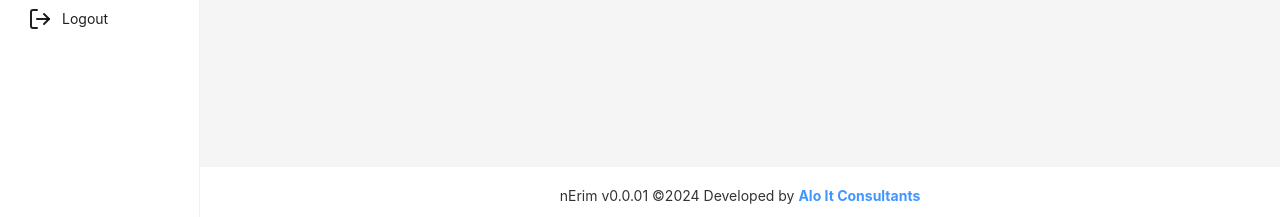
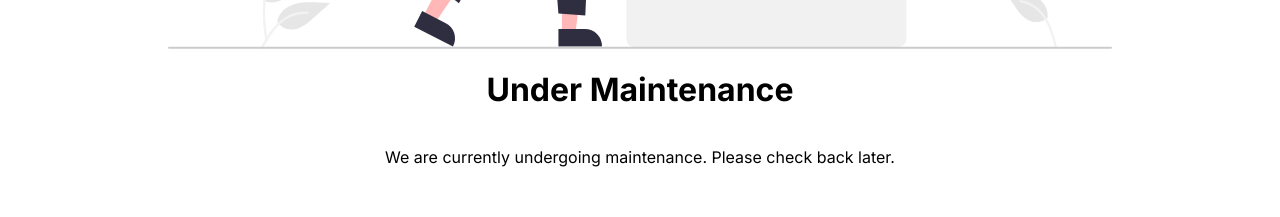
Before and after one commit to Nayeem1872/nErim_front, a Next.js app: page /dashboard/register in a window 1280 px wide. Shown: the part 576-793 px from the top of the page. Built offline with nearby package versions, Linux system fonts and the light colour scheme; no server answers.

Commit message:
undermaintanence done

```diff
--- a/app/dashboard/Dashboard_Table.jsx
+++ b/app/dashboard/Dashboard_Table.jsx
@@ -39,7 +39,7 @@ const Dashboard_Table = () => {
   if (loading) {
     return <Dots />; // Render a loading message if data is still loading
   }
-  console.log("length", length);
+
   const calculatePadding = (text) => {
     if (length === 2) {
       return "46px 0";
--- a/app/dashboard/layout.jsx
+++ b/app/dashboard/layout.jsx
@@ -35,24 +35,30 @@ export default function DashboardLayout({ children }) {
   const [optVerify, setOtpVerify] = useState("");
   const [domLoaded, setDomLoaded] = useState(false);
   const [collapsed, setCollapsed] = useState(false);
+  const [maintainenceMode, setMaintainenceMode] = useState("");
   const router = useRouter();
+
   useEffect(() => {
     const fetchData = async () => {
       try {
         // Make an HTTP GET request to your API endpoint
         const response = await axios.get("/api/basic-status");
         setApiData(response.data);
+        setMaintainenceMode(
+          response.data.maintainenceMode.toString().toLowerCase()
+        );
         setOtpVerify(response.data.otp_verify);
-        const twofactorStatus = localStorage.getItem("twofactorStatus").toString().toLowerCase();
+        const twofactorStatus = localStorage
+          .getItem("twofactorStatus")
+          .toString()
+          .toLowerCase();
         if (twofactorStatus === "enable" && response.data.otp_verify === "no") {
-
           // console.log("twofactorStatus",twofactorStatus);
           // console.log("otp_verify",response.data.otp_verify);
           // localStorage.clear();
           // Cookies.remove("XSRF-TOKEN");
           // Cookies.remove("nerim_session");
           router.push("/verify");
-
         }
       } catch (error) {
         if (error?.response?.data?.message === "Unauthenticated.") {
@@ -71,6 +77,7 @@ export default function DashboardLayout({ children }) {
     setDomLoaded(true);
   }, []);
 
+  console.log("apiData", maintainenceMode);
   const {
     token: { colorBgContainer },
   } = theme.useToken();
@@ -153,6 +160,7 @@ export default function DashboardLayout({ children }) {
   return (
     <>
       {domLoaded ? (
+        maintainenceMode === "false" ? (
           <>
             <Layout style={{ minHeight: "100vh", backgroundColor: "#4096FF" }}>
               <Sider
@@ -231,7 +239,9 @@ export default function DashboardLayout({ children }) {
                       },
                       ":hover": {
                         transform:
-                        pathname === "/dashboard" ? "translateY(-3px)" : "none",
+                          pathname === "/dashboard"
+                            ? "translateY(-3px)"
+                            : "none",
                         background:
                           pathname === "/dashboard" ? "#3382CC" : "inherit", // Light blue on hover
                       },
@@ -242,7 +252,9 @@ export default function DashboardLayout({ children }) {
                       label: t("side_navbar.users"),
                       style: {
                         background:
-                        pathname === "/dashboard/users" ? "#4096FF" : "inherit",
+                          pathname === "/dashboard/users"
+                            ? "#4096FF"
+                            : "inherit",
                         color:
                           pathname === "/dashboard/users" ? "white" : "inherit",
                         boxShadow:
@@ -276,7 +288,8 @@ export default function DashboardLayout({ children }) {
                               pathname ===
                                 `/dashboard/register/edit/${lastValue}` ||
                               pathname === "/dashboard/register/add" ||
-                            pathname === `/dashboard/register/view/${lastValue}`
+                              pathname ===
+                                `/dashboard/register/view/${lastValue}`
                                 ? "#4096FF"
                                 : isDarkMode
                                 ? "#141414"
@@ -288,7 +301,8 @@ export default function DashboardLayout({ children }) {
                               pathname ===
                                 `/dashboard/register/edit/${lastValue}` ||
                               pathname === "/dashboard/register/add" ||
-                            pathname === `/dashboard/register/view/${lastValue}`
+                              pathname ===
+                                `/dashboard/register/view/${lastValue}`
                                 ? "white"
                                 : "inherit",
                             boxShadow:
@@ -298,7 +312,8 @@ export default function DashboardLayout({ children }) {
                               pathname ===
                                 `/dashboard/register/edit/${lastValue}` ||
                               pathname === "/dashboard/register/add" ||
-                            pathname === `/dashboard/register/view/${lastValue}`
+                              pathname ===
+                                `/dashboard/register/view/${lastValue}`
                                 ? "0 0 15px rgba(0, 0, 0, 0.5)"
                                 : "none",
                           },
@@ -310,7 +325,8 @@ export default function DashboardLayout({ children }) {
                               pathname ===
                                 `/dashboard/register/edit/${lastValue}` ||
                               pathname === "/dashboard/register/add" ||
-                            pathname === `/dashboard/register/view/${lastValue}`
+                              pathname ===
+                                `/dashboard/register/view/${lastValue}`
                                 ? "#3382CC"
                                 : "white", // Light blue on hover
                           },
@@ -351,7 +367,8 @@ export default function DashboardLayout({ children }) {
                                 ? "#3382CC"
                                 : "white", // Light blue on hover
                           },
-                        onClick: () => router.push("/dashboard/risk_treatment"),
+                          onClick: () =>
+                            router.push("/dashboard/risk_treatment"),
                         },
                         {
                           key: "4",
@@ -385,7 +402,9 @@ export default function DashboardLayout({ children }) {
                       label: t("side_navbar.audit"),
                       style: {
                         background:
-                        pathname === "/dashboard/audit" ? "#4096FF" : "inherit",
+                          pathname === "/dashboard/audit"
+                            ? "#4096FF"
+                            : "inherit",
                         color:
                           pathname === "/dashboard/audit" ? "white" : "inherit",
                         boxShadow:
@@ -401,7 +420,9 @@ export default function DashboardLayout({ children }) {
                       label: t("side_navbar.States Menu"),
                       style: {
                         background:
-                        pathname === "/dashboard/stats" ? "#4096FF" : "inherit",
+                          pathname === "/dashboard/stats"
+                            ? "#4096FF"
+                            : "inherit",
                         color:
                           pathname === "/dashboard/stats" ? "white" : "inherit",
                         boxShadow:
@@ -482,7 +503,9 @@ export default function DashboardLayout({ children }) {
                             ? "#4096FF"
                             : "inherit",
                         color:
-                        pathname === "/dashboard/profile" ? "white" : "inherit",
+                          pathname === "/dashboard/profile"
+                            ? "white"
+                            : "inherit",
                         boxShadow:
                           pathname === "/dashboard/profile"
                             ? "0 0 15px rgba(0, 0, 0, 0.5)"
@@ -513,7 +536,11 @@ export default function DashboardLayout({ children }) {
                     <Button
                       type="text"
                       icon={
-                      collapsed ? <MenuUnfoldOutlined /> : <MenuFoldOutlined />
+                        collapsed ? (
+                          <MenuUnfoldOutlined />
+                        ) : (
+                          <MenuFoldOutlined />
+                        )
                       }
                       onClick={() => setCollapsed(!collapsed)}
                       style={{
@@ -563,6 +590,24 @@ export default function DashboardLayout({ children }) {
             </Layout>
           </>
         ) : (
+          <div
+            style={{
+              display: "flex",
+              justifyContent: "center",
+              alignItems: "center",
+              flexDirection: "column",
+              height: "100vh",
+              textAlign: "center",
+            }}
+          >
+            <img src="/image/maintenance.svg" alt="Under Maintenance" />
+            <h1>Under Maintenance</h1>
+            <p>
+              We are currently undergoing maintenance. Please check back later.
+            </p>
+          </div>
+        )
+      ) : (
         <></> // Render nothing until the DOM is loaded
       )}
     </>
--- a/next.config.js
+++ b/next.config.js
@@ -6,9 +6,9 @@ const nextConfig = {
     return [
       {
         source: "/api/:path*",
-        // destination: "http://192.168.0.108:8006/api/:path*",
+        destination: "http://192.168.0.108:8006/api/:path*",
         // destination:"http://nerim.aloitconsultants.com/api/:path*",
-        destination:"http://nerimbackend:80/api/:path*"
+        // destination:"http://nerimbackend:80/api/:path*"
       },
     ];
   },
```
Also changed, not shown: public/image/maintenance.svg (added). Lines whose indentation alone changed are shown as unchanged.
